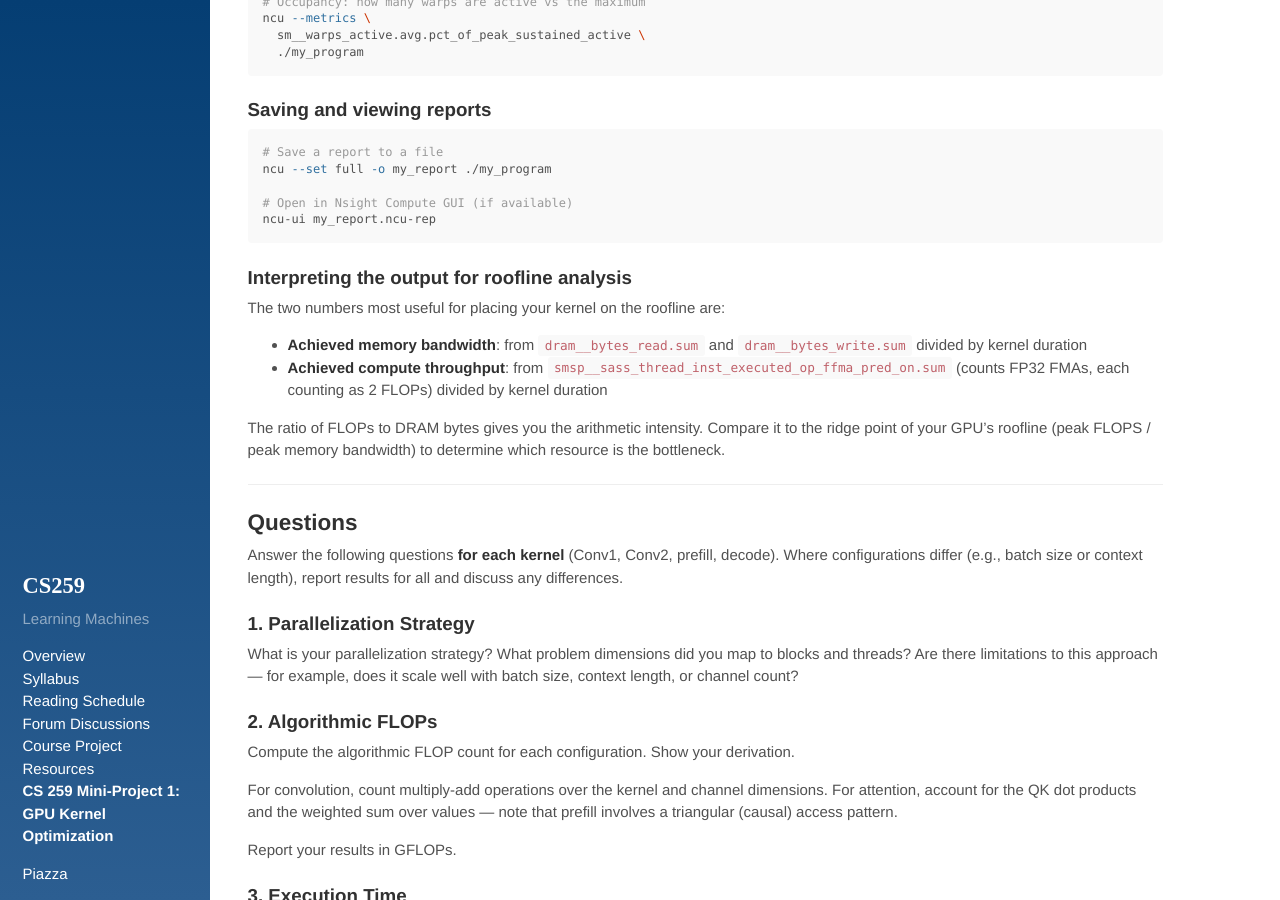
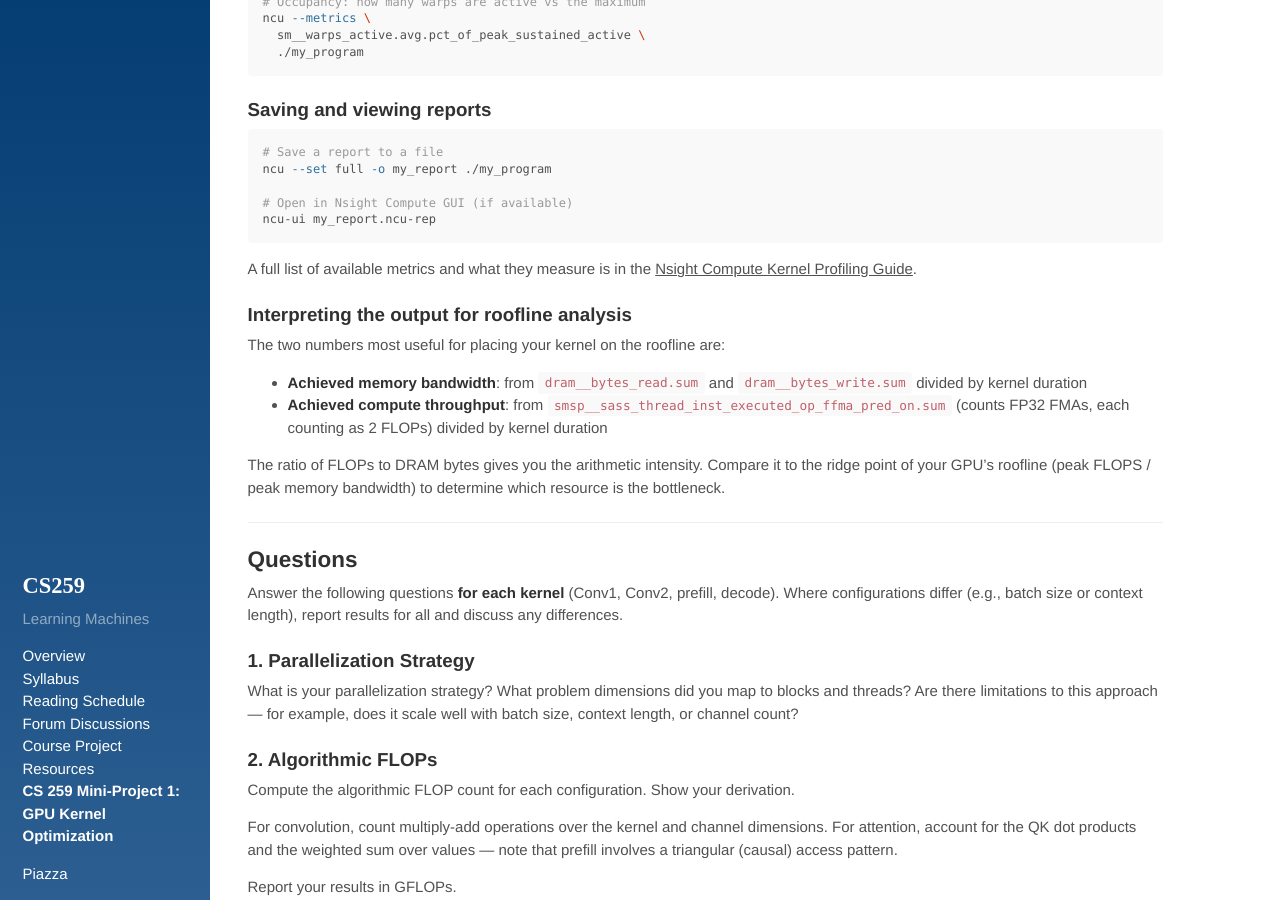
Before and after one commit to PolyArch/cs259, a Jekyll site: the page built from 04-miniproj-1.md, in a window 1280 px wide and 900 px high, scrolled down 2529 px. Built offline with Jekyll 4.4.1, drawn with Linux system fonts in a browser that asks for light colours; our own code applies the rules of GitHub Pages for plain Markdown files.

Commit message:
Add link to Nsight Compute metrics reference

````diff
--- a/04-miniproj-1.md
+++ b/04-miniproj-1.md
@@ -153,6 +153,9 @@ ncu --set full -o my_report ./my_program
 ncu-ui my_report.ncu-rep
 ```
 
+A full list of available metrics and what they measure is in the
+[Nsight Compute Kernel Profiling Guide](https://docs.nvidia.com/nsight-compute/ProfilingGuide/index.html#metrics-reference).
+
 ### Interpreting the output for roofline analysis
 
 The two numbers most useful for placing your kernel on the roofline are:
````
